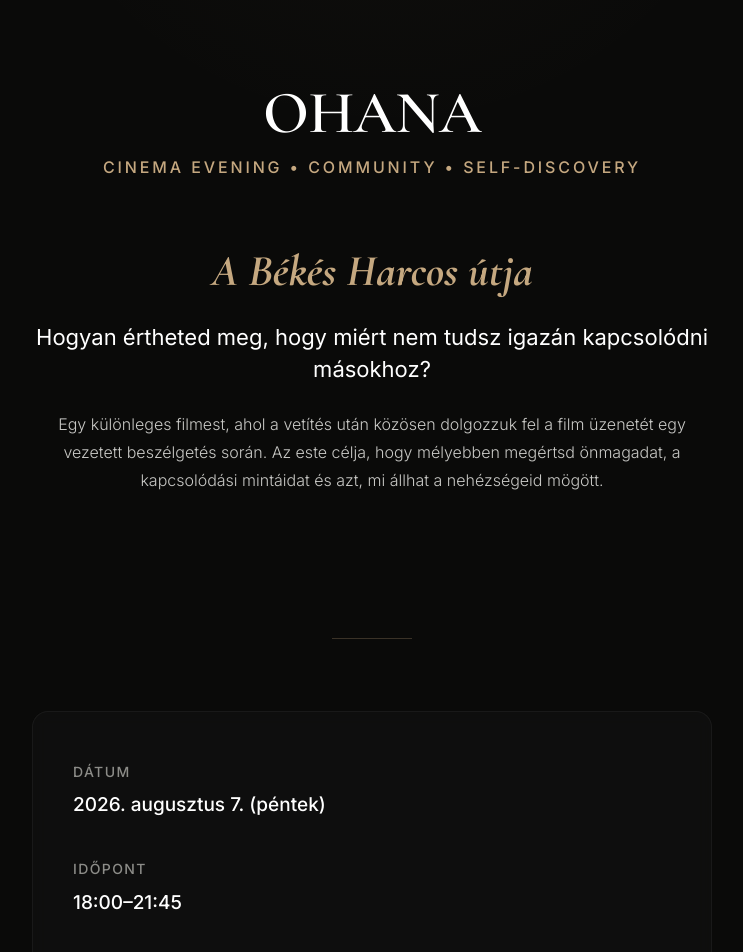
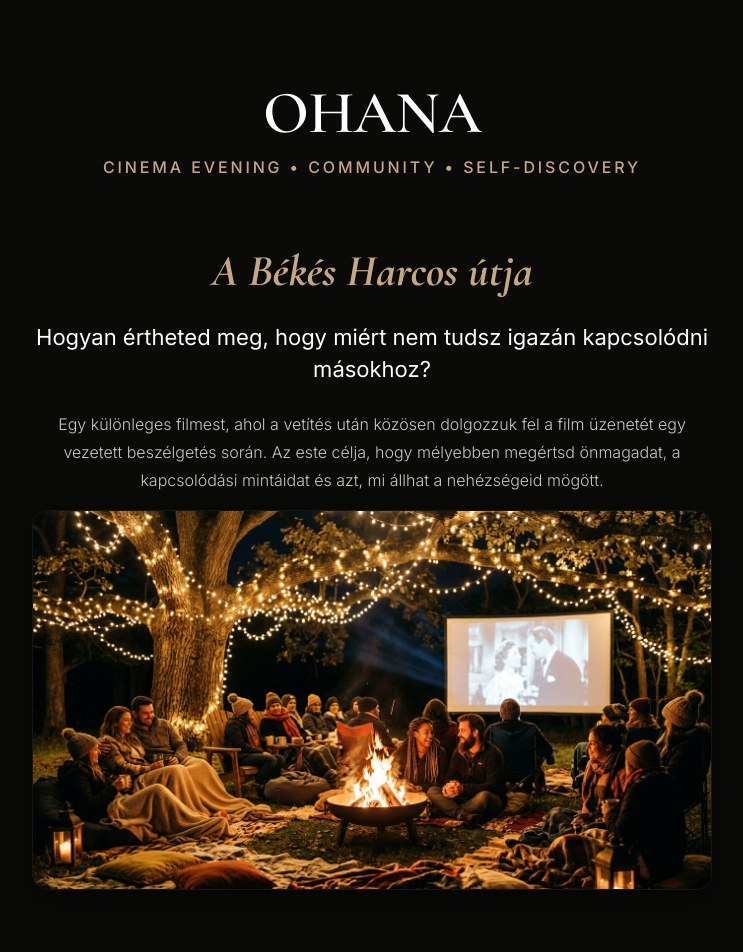
Before and after one commit to denyuel/bettinabalazs.com, a React (Vite) app: page / in a window 1280 px wide. Shown: the top 952 px of the page, without its empty margins (268-1011 px from the left). Built offline with nearby package versions, Linux system fonts and the light colour scheme; no server answers.

Commit message:
feat: Add atmospheric mood images and style them in App.tsx

```diff
--- a/src/App.tsx
+++ b/src/App.tsx
@@ -158,6 +158,9 @@ function App() {
             <h2 className="movie-title">{EVENT_DETAILS.movieTitle}</h2>
             <p className="tagline">{EVENT_DETAILS.tagline}</p>
             <p className="description">{EVENT_DETAILS.description}</p>
+            <div className="mood-image-container">
+              <img src="/cozy_cinema_night.jpg" alt="Cozy outdoor cinema atmosphere" className="mood-img" />
+            </div>
           </div>
         </header>
 
@@ -269,6 +272,11 @@ function App() {
           </div>
         </section>
 
+        {/* Mood Image 2 */}
+        <div className="mood-image-container" style={{ margin: "1rem auto 0 auto", maxWidth: "450px" }}>
+          <img src="/cinema_marquee.jpg" alt="Good films make your life better" className="mood-img" />
+        </div>
+
         {/* Closing sign-off */}
         <div className="sign-off">
           {EVENT_DETAILS.signOffText}
--- a/src/index.css
+++ b/src/index.css
@@ -497,3 +497,30 @@ footer a {
 footer a:hover {
   color: var(--primary);
 }
+
+/* Mood Images Styling */
+.mood-image-container {
+  width: 100%;
+  border-radius: var(--border-radius-lg);
+  overflow: hidden;
+  border: 1px solid var(--border-color);
+  box-shadow: 0 8px 30px rgba(0, 0, 0, 0.5);
+  margin-top: 1rem;
+  transition: border-color var(--transition-normal);
+}
+
+.mood-image-container:hover {
+  border-color: var(--border-hover);
+}
+
+.mood-img {
+  width: 100%;
+  height: auto;
+  display: block;
+  object-fit: cover;
+  transition: transform 0.6s var(--transition-slow);
+}
+
+.mood-image-container:hover .mood-img {
+  transform: scale(1.02);
+}
```
Also changed, not shown: public/cinema_marquee.jpg (added), public/cozy_cinema_night.jpg (added).
